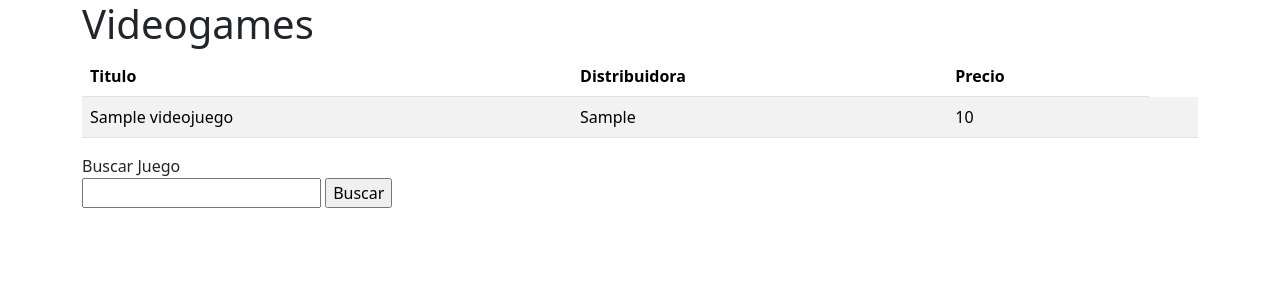
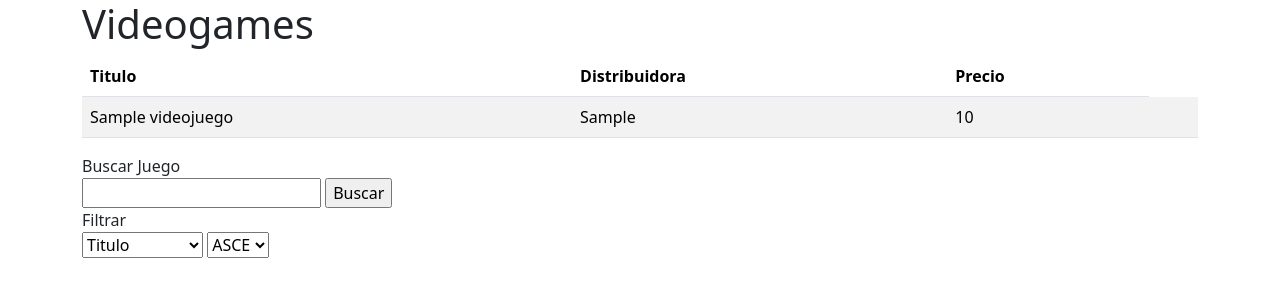
Before and after one commit to IlloJuanma/Desarrollo-web-servidor-2a, a PHP site: page /table_videogames.php in a window 1280 px wide. Shown: the top 300 px of the page. Run offline with PHP 8.4, Linux system fonts and the light colour scheme; tables that the repository leaves empty or names only in its code hold one stand-in row (values such as "Sample post").

Commit message:
Añadido filtros de busqueda

```diff
--- a/base_datos/database_conection.php
+++ b/base_datos/database_conection.php
@@ -2,7 +2,7 @@
     $_servidor ='localhost'; // Esto es para almacenar la ip
     $_usuario = 'root';
     $_contrasena = 'medac';
-    $_base_de_datos = 'videojuegos';
+    $_base_de_datos = 'db_videojuegos';
 
     $conexion = new Mysqli($_servidor, $_usuario, $_contrasena, $_base_de_datos)
         or die("Error de conexión");
--- a/base_datos/table_videogames.php
+++ b/base_datos/table_videogames.php
@@ -24,13 +24,25 @@
             <tbody>
                 <div>
                     <?php
-                    if($_SERVER["REQUEST_METHOD"] == "POST"){
-                        $titulo = $_POST["titulo"];
-                    }
+
+                    if($_SERVER["REQUEST_METHOD"] == "GET"){
                         $sql = $conexion->prepare("SELECT * FROM videojuegos");
                         $sql->execute();
                         $resultado = $sql->get_result();
                         $conexion -> close();
+                    }
+
+                    if($_SERVER["REQUEST_METHOD"] == "POST"){
+                        $titulo = $_POST["titulo"];
+                        $filtro1 = $_POST["filtrar1"];
+                        $filtro2 = $_POST["filtrar2"];
+
+                        $sql = $conexion->prepare("SELECT * FROM videojuegos
+                        WHERE titulo LIKE CONCAT ('%', ?, '%') ORDER BY $filtro1 $filtro2");
+                        $sql -> bind_param("s", $titulo);
+                        $sql->execute();
+                        $resultado = $sql->get_result();
+                    }
 
                     while ($fila = $resultado->fetch_assoc()) {
                         echo "<tr>";
@@ -43,10 +55,20 @@
                 </div>
             </tbody>
         </table>
-        <form action="buscar.php" method="POST">
+        <form action="" method="POST">
             <label>Buscar Juego</label><br>
             <input type="text" name="titulo">
-        <input type="submit" name="buscar" value="Buscar">
+            <input type="submit" name="buscar" value="Buscar"><br>
+            <label>Filtrar</label><br>
+            <select name="filtrar1">
+                <option value="titulo" selected>Titulo</option>
+                <option value="titulo">Distribuidora</option>
+                <option value="titulo">Precio</option>
+            </select>
+            <select name="filtrar2">
+                <option value="asc" name="asc" selected>ASCE</option>
+                <option value="desc" name="des">DESC</option>
+            </select>
         </form>
     </div>
     <script src="https://cdn.jsdelivr.net/npm/bootstrap@5.3.2/dist/js/bootstrap.bundle.min.js" integrity="sha384-C6RzsynM9kWDrMNeT87bh95OGNyZPhcTNXj1NW7RuBCsyN/o0jlpcV8Qyq46cDfL" crossorigin="anonymous">
```
Also changed, not shown: base_datos/buscar.php (+8 -4 lines). Lines whose indentation alone changed are shown as unchanged.
